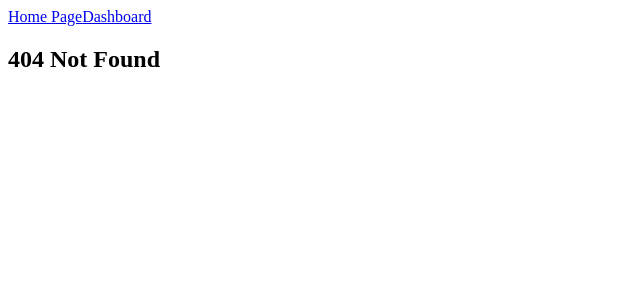
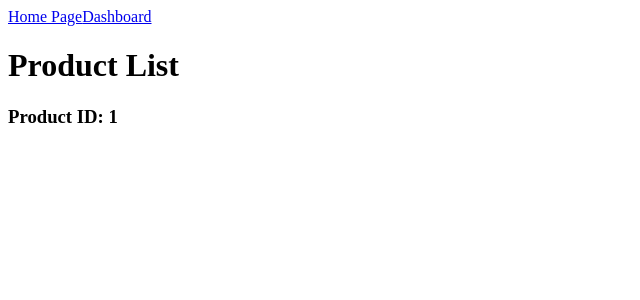
Before and after one commit to myozin-kyaw/react, a React (Vite) app in the folder basic_react/: page /products/1 in a window 1280 px wide. Before the commit this address had no page. Shown: the top 300 px of the page, without its empty margins (0-640 px from the left). Built offline with nearby package versions, Linux system fonts and the light colour scheme.

Commit message:
dynamic route learning

```diff
--- a/basic_react/src/App.jsx
+++ b/basic_react/src/App.jsx
@@ -11,6 +11,7 @@ import Profile from "./pages/Profile";
 import { BrowserRouter, Routes, Route } from "react-router-dom";
 import Nav from "./Nav";
 import Settings from "./pages/Settings";
+import Product from "./pages/Product";
 
 function App() {
   // const myozin = {
@@ -41,6 +42,10 @@ function App() {
             element={<HomePage />}
           ></Route>
           <Route
+            path="/products/:id"
+            element={<Product />}
+          ></Route>
+          <Route
             path="/dashboard"
             element={<Dashboard />}
           >
--- /dev/null
+++ b/basic_react/src/pages/Product.jsx
@@ -0,0 +1,12 @@
+import { useParams } from "react-router-dom";
+
+export default function Product() {
+  const { id } = useParams();
+  return (
+    <div>
+      <h1>Product List</h1>
+
+      <h3>Product ID: {id}</h3>
+    </div>
+  );
+}
```
